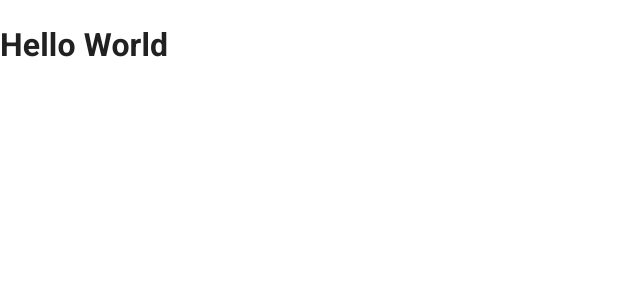
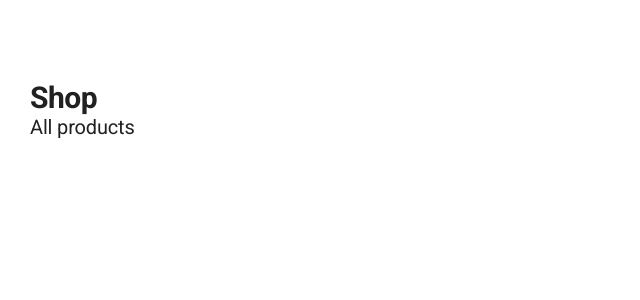
Before and after one commit to elitexpro/because-shop-next-ts, a Next.js app: page / in a window 1280 px wide. Shown: the top 300 px of the page, without its empty margins (0-640 px from the left). Built offline with nearby package versions, Linux system fonts and the light colour scheme.

Commit message:
[ADD]: shop layout init design

```diff
--- /dev/null
+++ b/src/layouts/ShopLayout/ShopLayout.tsx
@@ -0,0 +1,51 @@
+import Head from 'next/head';
+
+export interface ShopLayoutProps {
+  title: string;
+  pageDescription: string;
+  imageFullUrl?: string;
+
+  children: React.ReactNode;
+}
+
+const ShopLayout: React.FC<ShopLayoutProps> = ({
+  children,
+  title,
+  pageDescription,
+  imageFullUrl,
+}) => {
+  return (
+    <>
+      <Head>
+        <title>{title}</title>
+
+        <meta name="description" content={pageDescription} />
+
+        <meta name="viewport" content="width=device-width, initial-scale=1.0" />
+
+        <meta name="og:title" content={title} />
+        <meta name="og:description" content={pageDescription} />
+        {imageFullUrl && <meta name="og:image" content={imageFullUrl} />}
+
+        <meta name="keywords" content="openjira, tasks, todos, manage" />
+      </Head>
+
+      <nav>{/* Navbar */}</nav>
+
+      {/* Sidebar */}
+
+      <main
+        style={{ margin: '80px auto', maxWidth: '1440px', padding: '0 30px' }}
+      >
+        {children}
+      </main>
+
+      <footer>
+        {/*  */}
+        {/*  */}
+      </footer>
+    </>
+  );
+};
+
+export default ShopLayout;
--- /dev/null
+++ b/src/layouts/index.ts
@@ -0,0 +1 @@
+export { default as ShopLayout } from './ShopLayout/ShopLayout';
--- a/src/pages/index.tsx
+++ b/src/pages/index.tsx
@@ -1,7 +1,18 @@
+import { ShopLayout } from '@/layouts';
+import { Typography } from '@mui/material';
+
 export default function HomePage() {
   return (
-    <>
-      <h1>Hello World</h1>
-    </>
+    <ShopLayout
+      title="Teslo-Shop | Home"
+      pageDescription="Find Teslo's best products here"
+    >
+      <Typography variant="h1" component="h1">
+        Shop
+      </Typography>
+      <Typography variant="h2" sx={{ mb: 1 }}>
+        All products
+      </Typography>
+    </ShopLayout>
   );
 }
```
